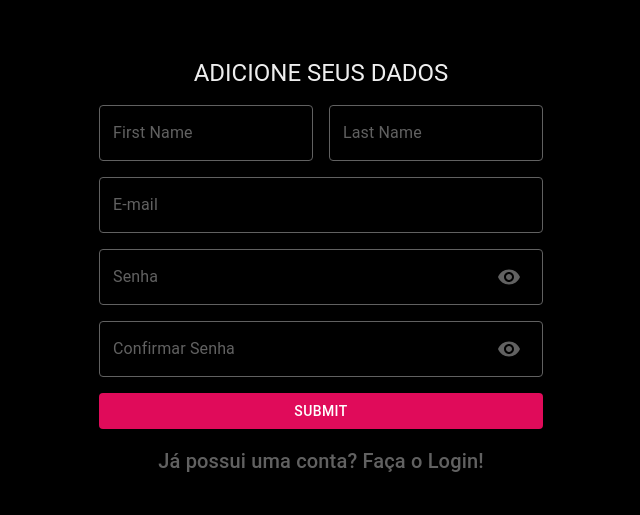
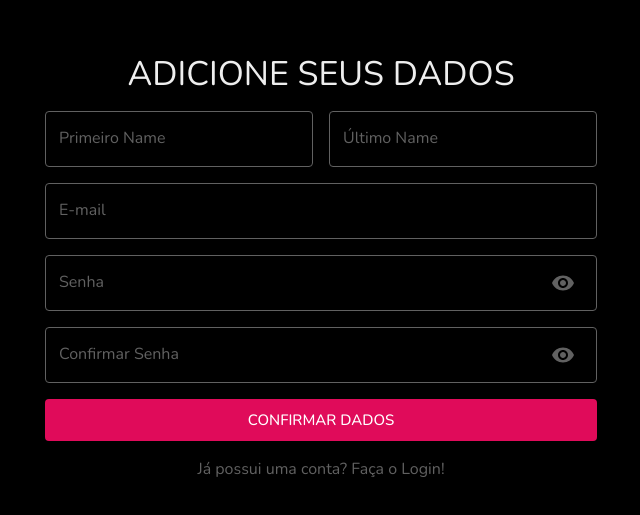
Before and after one commit to devRafaCoelho/records-system-front, a React (Vite) app in the folder records-system/: page /register in a window 1280 px wide. Shown: the part 133-648 px from the top of the page, without its empty margins (319-959 px from the left). Built offline with nearby package versions, Linux system fonts and the light colour scheme.

Commit message:
register page

```diff
--- a/records-system/index.html
+++ b/records-system/index.html
@@ -4,6 +4,12 @@
     <meta charset="UTF-8" />
     <link rel="icon" type="image/svg+xml" href="/vite.svg" />
     <meta name="viewport" content="width=device-width, initial-scale=1.0" />
+    <link rel="preconnect" href="https://fonts.googleapis.com" />
+    <link rel="preconnect" href="https://fonts.gstatic.com" crossorigin />
+    <link
+      href="https://fonts.googleapis.com/css2?family=Nunito:wght@400;500;600;700&display=swap"
+      rel="stylesheet"
+    />
     <title>Vite + React + TS</title>
   </head>
   <body>
--- a/records-system/package.json
+++ b/records-system/package.json
@@ -23,6 +23,7 @@
     "react": "^18.2.0",
     "react-dom": "^18.2.0",
     "react-hook-form": "^7.45.1",
+    "react-query": "^3.39.3",
     "react-router-dom": "^6.14.1",
     "yup": "^1.2.0"
   },
--- a/records-system/src/components/DefaultTextField/styles.ts
+++ b/records-system/src/components/DefaultTextField/styles.ts
@@ -1,24 +1,27 @@
-import { TextField, css, styled } from '@mui/material'
+import { TextField, css, styled } from '@mui/material';
 
 export const CustomTextField = styled(TextField)`
-  ${({ theme }) => css`
+  ${({ theme, error }) => css`
     && {
-      & .MuiOutlinedInput-root {
+      & .MuiInputLabel-root {
         color: ${theme.palette.grey[700]};
-        &:not(.Mui-focused):hover .MuiOutlinedInput-notchedOutline {
-          border-color: ${theme.palette.grey[800]};
+
+        &.Mui-focused {
+          color: ${error ? theme.palette.error.main : theme.palette.primary.main};
         }
       }
 
-      & .MuiInputLabel-root {
+      & .MuiOutlinedInput-root {
         color: ${theme.palette.grey[700]};
-        &.Mui-focused {
-          color: ${theme.palette.primary.main};
+        border-color: ${theme.palette.grey[700]};
+
+        &:not(.Mui-focused):hover .MuiOutlinedInput-notchedOutline {
+          border-color: ${error ? theme.palette.error.main : theme.palette.grey[800]};
         }
       }
 
       & .MuiOutlinedInput-notchedOutline {
-        border-color: ${theme.palette.grey[700]};
+        border-color: ${error ? theme.palette.error.main : theme.palette.grey[700]};
       }
 
       & .MuiIconButton-root {
@@ -26,4 +29,4 @@ export const CustomTextField = styled(TextField)`
       }
     }
   `}
-`
+`;
--- /dev/null
+++ b/records-system/src/components/UserRegisterForm/index.tsx
@@ -0,0 +1,128 @@
+import { yupResolver } from '@hookform/resolvers/yup';
+import { Button, Container, Grid } from '@mui/material';
+import { AxiosError } from 'axios';
+import { useForm } from 'react-hook-form';
+import { useMutation } from 'react-query';
+import { useNavigate } from 'react-router-dom';
+import DefaultTextField from '../../components/DefaultTextField';
+import { registerUserSchema } from '../../schemas/userSchemas';
+import { api } from '../../services/api';
+import { RegiterUserData } from '../../types/types';
+
+export default function UserRegisterForm() {
+  const navigate = useNavigate();
+
+  const {
+    register,
+    handleSubmit,
+    formState: { errors },
+    setError
+  } = useForm<RegiterUserData>({
+    resolver: yupResolver(registerUserSchema),
+    defaultValues: {
+      firstname: '',
+      lastname: '',
+      email: '',
+      password: '',
+      confirmPassword: ''
+    }
+  });
+
+  const { mutate } = useMutation(api.registerUser, {
+    onSuccess: () => {
+      navigate('/login');
+    },
+    onError: (error: AxiosError<any>) => {
+      if ((error as any).response.data?.error) {
+        const errorData = Object.getOwnPropertyNames((error as any).response.data?.error)
+          .filter((key) => key as keyof RegiterUserData)
+          .map((key) => key as keyof RegiterUserData);
+
+        errorData.map((elementData) => {
+          setError(
+            elementData,
+            {
+              type: 'manual',
+              message: (error as any).response.data?.error[elementData]
+            },
+            {
+              shouldFocus: true
+            }
+          );
+        });
+      }
+    }
+  });
+
+  async function onSubmit(data: RegiterUserData) {
+    mutate(data);
+  }
+
+  return (
+    <Container component="form" maxWidth="sm" onSubmit={handleSubmit(onSubmit)}>
+      <Grid container spacing={2}>
+        <Grid item sm={6} xs={12}>
+          <DefaultTextField
+            name="firstname"
+            type="text"
+            label="Primeiro Name"
+            register={register}
+            errors={errors}
+          />
+        </Grid>
+
+        <Grid item sm={6} xs={12}>
+          <DefaultTextField
+            name="lastname"
+            type="text"
+            label="Último Name"
+            register={register}
+            errors={errors}
+          />
+        </Grid>
+
+        <Grid item xs={12}>
+          <DefaultTextField
+            name="email"
+            type="email"
+            label="E-mail"
+            register={register}
+            errors={errors}
+          />
+        </Grid>
+
+        <Grid item xs={12}>
+          <DefaultTextField
+            name="password"
+            type="password"
+            label="Senha"
+            register={register}
+            errors={errors}
+          />
+        </Grid>
+
+        <Grid item xs={12}>
+          <DefaultTextField
+            name="confirmPassword"
+            type="password"
+            label="Confirmar Senha"
+            register={register}
+            errors={errors}
+          />
+        </Grid>
+
+        <Grid item xs={12}>
+          <Button variant="contained" size="large" type="submit" fullWidth>
+            Confirmar Dados
+          </Button>
+        </Grid>
+
+        {/* <Grid item xs={12}>
+        <LoadingButton loading variant="contained" size="large">
+          Confirmar Dados
+        </LoadingButton>
+      </Grid> */}
+      </Grid>
+    </Container>
+  );
+}
--- a/records-system/src/pages/Register/index.tsx
+++ b/records-system/src/pages/Register/index.tsx
@@ -1,112 +1,22 @@
-import { yupResolver } from '@hookform/resolvers/yup'
-import { Button, Grid, Typography } from '@mui/material'
-import { useForm } from 'react-hook-form'
-import { useNavigate } from 'react-router-dom'
-import DefaultTextField from '../../components/DefaultTextField'
-import { registerUserSchema } from '../../schemas/userSchemas'
-import { api } from '../../services/api'
-import { FormContainer, MainContainer } from '../../styles/styles'
-import { RegiterUserData, UserData } from '../../types/types'
-import { StyledLink, StyledTypography } from './styles'
+import { Typography } from '@mui/material';
+import UserRegisterForm from '../../components/UserRegisterForm';
+import { FormContainer } from '../../styles/styles';
+import { StyledLink, StyledTypography } from './styles';
 
 export default function Register() {
-  const navigate = useNavigate()
-
-  const {
-    register,
-    handleSubmit,
-    formState: { errors }
-    // setError
-  } = useForm<RegiterUserData>({
-    resolver: yupResolver(registerUserSchema),
-    defaultValues: {
-      firstName: '',
-      lastName: '',
-      email: '',
-      password: '',
-      confirmPassword: ''
-    }
-  })
-
-  async function onSubmit(userData: UserData) {
-    try {
-      await api.registerUser(userData)
-
-      navigate('/login')
-    } catch (error) {
-      console.log(error)
-    }
-  }
-
   return (
-    <MainContainer>
-      <Typography variant="h5" color="grey.200">
+    <FormContainer>
+      <Typography variant="h4" color="grey.200">
         ADICIONE SEUS DADOS
       </Typography>
 
-      <FormContainer disableGutters maxWidth="xs" onSubmit={handleSubmit(onSubmit)}>
-        <Grid container spacing={2}>
-          <Grid item sm={6} xs={12}>
-            <DefaultTextField
-              name="firstName"
-              type="text"
-              label="First Name"
-              register={register}
-              errors={errors}
-            />
-          </Grid>
-
-          <Grid item sm={6} xs={12}>
-            <DefaultTextField
-              name="lastName"
-              type="text"
-              label="Last Name"
-              register={register}
-              errors={errors}
-            />
-          </Grid>
-
-          <Grid item xs={12}>
-            <DefaultTextField
-              name="email"
-              type="email"
-              label="E-mail"
-              register={register}
-              errors={errors}
-            />
-          </Grid>
-
-          <Grid item xs={12}>
-            <DefaultTextField
-              name="password"
-              type="password"
-              label="Senha"
-              register={register}
-              errors={errors}
-            />
-          </Grid>
-
-          <Grid item xs={12}>
-            <DefaultTextField
-              name="confirmPassword"
-              type="password"
-              label="Confirmar Senha"
-              register={register}
-              errors={errors}
-            />
-          </Grid>
-
-          <Grid item xs={12}>
-            <Button variant="contained">Submit</Button>
-          </Grid>
-        </Grid>
-      </FormContainer>
+      <UserRegisterForm />
 
       <StyledLink to="/login">
-        <StyledTypography variant="h6" color="grey.700">
+        <StyledTypography variant="body1" color="grey.700">
           Já possui uma conta? Faça o Login!
         </StyledTypography>
       </StyledLink>
-    </MainContainer>
-  )
+    </FormContainer>
+  );
 }
--- a/records-system/src/routes.tsx
+++ b/records-system/src/routes.tsx
@@ -1,4 +1,5 @@
 import { ThemeProvider } from '@mui/material'
+import { QueryClient, QueryClientProvider } from 'react-query'
 import { Navigate, Outlet, Route, Routes } from 'react-router-dom'
 import Home from './pages/Home'
 import Login from './pages/Login'
@@ -17,8 +18,11 @@ function ProtectedRoutes({ redirectTo }: ProtectedRoutesProps) {
   return isAuth ? <Outlet /> : <Navigate to={redirectTo} />
 }
 
+const queryClient = new QueryClient()
+
 export default function MainRoutes() {
   return (
+    <QueryClientProvider client={queryClient}>
       <ThemeProvider theme={theme}>
         <GlobalStyles />
         <Routes>
@@ -30,5 +34,6 @@ export default function MainRoutes() {
           </Route>
         </Routes>
       </ThemeProvider>
+    </QueryClientProvider>
   )
 }
--- a/records-system/src/schemas/userSchemas.ts
+++ b/records-system/src/schemas/userSchemas.ts
@@ -1,9 +1,9 @@
-import * as yup from 'yup'
+import * as yup from 'yup';
 
 export const registerUserSchema = yup.object().shape({
-  firstName: yup.string().required('Este campo deve ser preenchido'),
-  lastName: yup.string().required('Este campo deve ser preenchido'),
+  firstname: yup.string().required('Este campo deve ser preenchido'),
+  lastname: yup.string().required('Este campo deve ser preenchido'),
   email: yup.string().required('Este campo deve ser preenchido'),
   password: yup.string().required('Este campo deve ser preenchido'),
   confirmPassword: yup.string().required('Este campo deve ser preenchido')
-})
+});
--- a/records-system/src/styles/styles.ts
+++ b/records-system/src/styles/styles.ts
@@ -1,26 +1,10 @@
-import { css } from '@emotion/react'
-import { Container, styled } from '@mui/material'
+import { Container, styled } from '@mui/material';
 
-export const MainContainer = styled(Container)`
+export const FormContainer = styled(Container)`
   min-height: 100vh;
   display: flex;
   flex-direction: column;
   align-items: center;
   justify-content: center;
   gap: 2vh;
-`
-
-export const FormContainer = styled(Container)`
-  ${({ theme }) => css`
-    margin: 0 auto;
-    display: flex;
-    flex-direction: column;
-    align-items: center;
-    gap: 2vh;
-
-    input,
-    button {
-      width: 100%;
-    }
-  `}
-`
+`;
--- a/records-system/src/theme/theme.ts
+++ b/records-system/src/theme/theme.ts
@@ -7,5 +7,8 @@ export const theme = createTheme({
       light: '#a80844',
       dark: '#6f062d'
     }
+  },
+  typography: {
+    fontFamily: 'Nunito, sans-serif'
   }
 })
```
Also changed, not shown: records-system/src/services/api.ts (+14 -14 lines), records-system/src/types/types.ts (+15 -15 lines), records-system/.prettierrc.cjs, 1 other file (tests, documents, lock files or other folders). Lines whose indentation alone changed are shown as unchanged.
